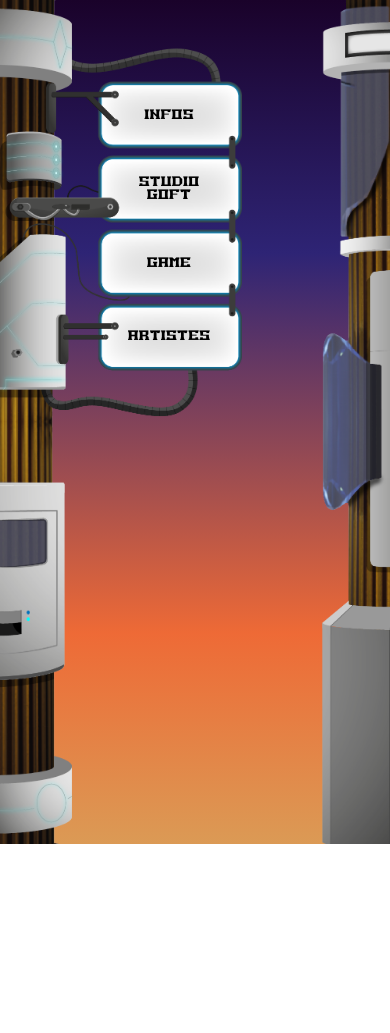
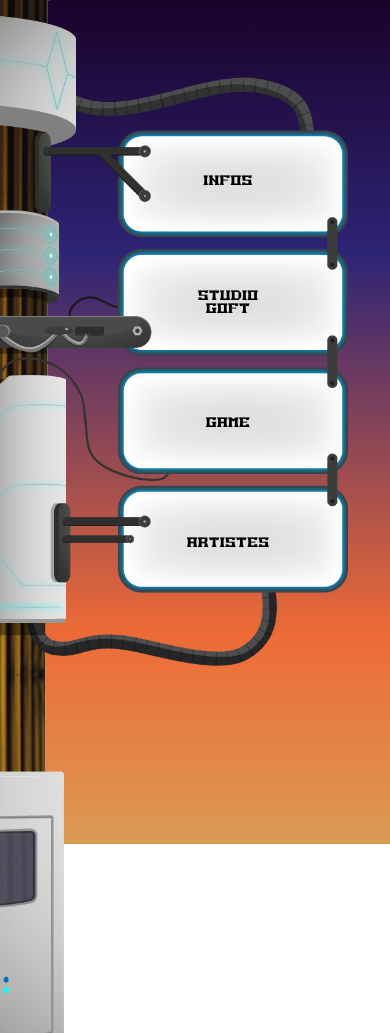
Before and after one commit to elfefe/Gameoftricks, a plain HTML site: page index.html in a window 390 px wide. Shown: the top 1033 px of the page. Before the commit the page ends 848 px from the top, so only its background shows below. Drawn offline with Linux system fonts and the light colour scheme.

Commit message:
Format mobile

```diff
--- a/css/background.css
+++ b/css/background.css
@@ -9,13 +9,14 @@
 }
 
 .column {
-    height: 100vh;
     top: 0px;
 }
 
 #gauche.column {
     position: relative;
-    left: 0px;
+    left: -10vw;
+    height: 160vh
+;
 }
 
 #droite.column {
@@ -35,10 +36,10 @@
     display: flex;
     flex-direction: column;
     justify-content: space-between;
-    left: 41%;
-    top: 10%;
+    left: 30%;
+    top: 15.5%;
     width: 58%;
-    height: 33.6%;
+    height: 55%;
     text-align: center;
 }
 
--- a/index.html
+++ b/index.html
@@ -30,7 +30,7 @@
                     </div>
                 </div>
             </div>
-            <img class="column" id="droite" src="media/colonnes/colonnedroite.png" alt="colonne"/>
+            <!-- <img class="column" id="droite" src="media/colonnes/colonnedroite.png" alt="colonne"/> -->
         </div>
     </body>
     <script>
```
